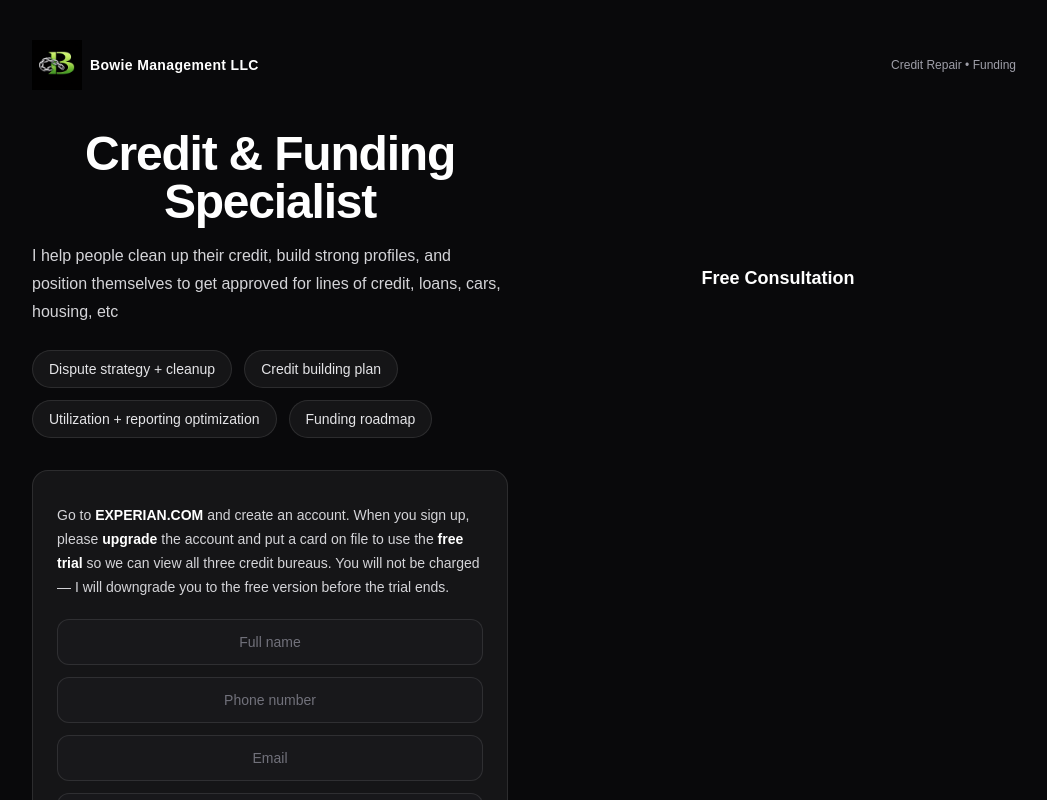
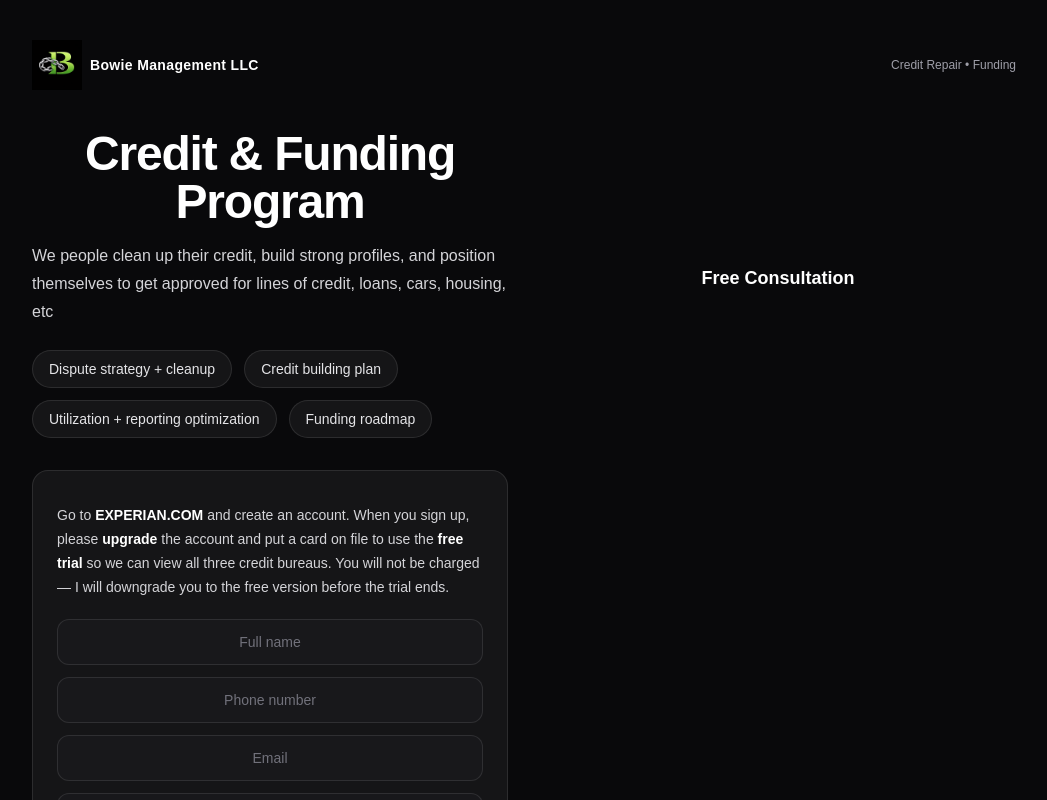
Before and after one commit to Kennybowie/Credit-repair, a Next.js app: page / in a window 1280 px wide. Shown: the top 800 px of the page, without its empty margins (116-1163 px from the left). Built offline with nearby package versions, Linux system fonts and the light colour scheme.

Commit message:
Update text content

```diff
--- a/app/page.tsx
+++ b/app/page.tsx
@@ -27,11 +27,11 @@ export default function Home() {
         <section className="mt-10 grid items-center gap-8 md:grid-cols-2">
           <div>
             <h1 className="text-center text-4xl font-semibold tracking-tight md:text-5xl">
-  Credit & Funding Specialist
+  Credit & Funding Program
 </h1>
 
             <p className="mt-4 text-zinc-300 leading-7">
-              I help people clean up their credit, build strong profiles, and
+              We people clean up their credit, build strong profiles, and
               position themselves to get approved for lines of credit, loans, cars, housing, etc
 
             </p>
```
